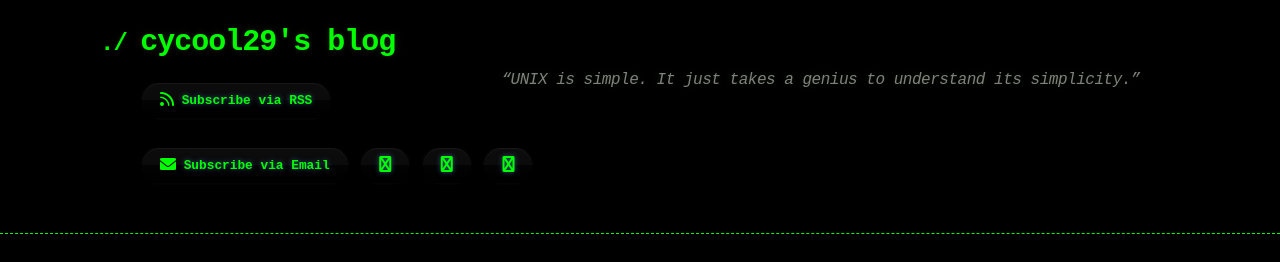
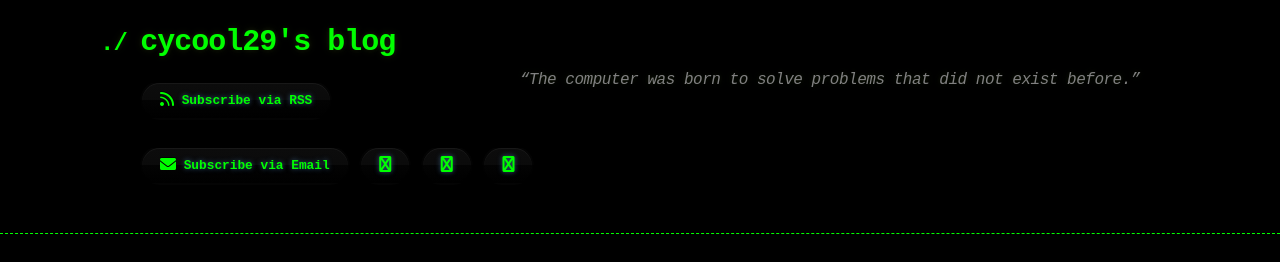
Before and after one commit to cycool29/cycool29.github.io, a Jekyll site: the page built from index.md, in a window 1280 px wide and 900 px high. Shown: the top 262 px of the window. Built offline with Jekyll 4.4.1, drawn with Linux system fonts in a browser that asks for light colours; a style sheet for code colours, icons or effects is not loaded.

Commit message:
Update quotes

```diff
--- a/_config.yml
+++ b/_config.yml
@@ -1,5 +1,5 @@
 title: cycool29's blog
-description: "“UNIX is simple. It just takes a genius to understand its simplicity.” "
+description: "“The computer was born to solve problems that did not exist before.” "
 bio: A high school student. Intermediate in Python, Git, Bash. Learning JavaScript. He/Him. "
 author: cycool29
 url: https://cycool29.github.io
```
